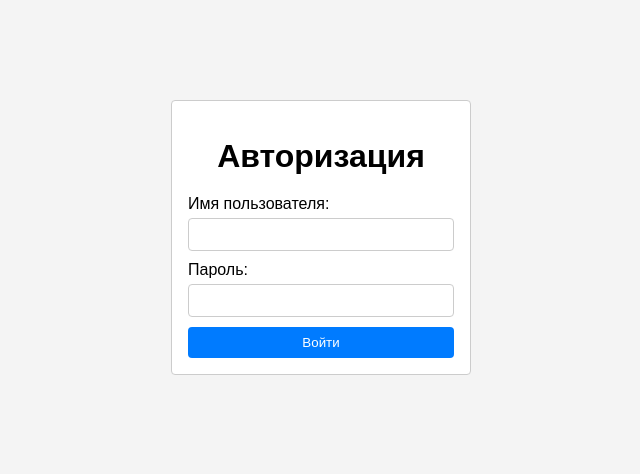
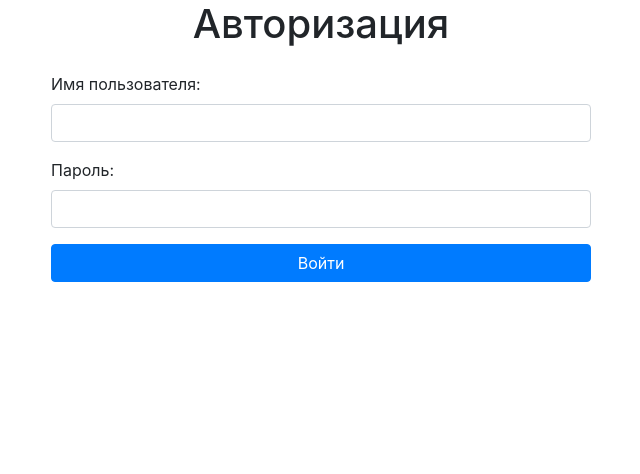
Before and after one commit to Goshansky/TestProject, a Flask app: page /login in a window 1280 px wide. Shown: the top 474 px of the page, without its empty margins (319-959 px from the left). Run offline with Flask 3, Linux system fonts and the light colour scheme; some libraries are stand-ins or nearby versions.

Commit message:
Проект готов!

```diff
--- a/app.py
+++ b/app.py
@@ -1,5 +1,4 @@
-from flask import Flask, render_template, request, redirect, url_for, session
-from pymongo import MongoClient
+from flask import Flask, render_template, request, redirect, url_for, session, flash
 from bson.objectid import ObjectId
 from UserModule import User
 from ClientModule import Client
@@ -15,7 +14,8 @@ client_manager = Client()
 @app.route('/')
 def home():
     if 'user_id' in session:
-        return render_template('index.html')
+        user_id = session['user_id']
+        return redirect(url_for('account', user_id=user_id))
     else:
         return redirect(url_for('show_login'))
 
@@ -35,10 +35,11 @@ def login():
         session['user_id'] = user['_id']
         return redirect(url_for('account', user_id=user['_id']))
     else:
-        return 'Invalid username or password'
+        flash('Неправильный логин или пароль')
+        return redirect(url_for('show_login'))
 
 
-@app.route('/logout')
+@app.route('/logout', methods=['POST'])
 def logout():
     if 'user_id' in session:
         session.pop('user_id')
@@ -54,7 +55,19 @@ def account(user_id):
         clients = client_manager.find({'responsible_full_name': user['full_name']})
         clients = list(clients)
         # Передаём информацию о клиенте в шаблон
-        return render_template('account.html', clients=clients)
+        return render_template('account.html', user=user, clients=clients)
+    else:
+        return redirect(url_for('show_login'))
+
+
+@app.route('/client/<client_id>/update_status', methods=['POST'])
+def update_client_status(client_id):
+    if 'user_id' in session:
+        user_id = session['user_id']
+        # Обновляем статус клиента
+        client_manager.update({'_id': ObjectId(client_id)}, {'status': str(request.form['status'])})
+        # Перенаправляем пользователя на страницу клиента
+        return redirect(url_for('account', user_id=user_id))
     else:
         return redirect(url_for('show_login'))
 
--- a/static/styles.css
+++ /dev/null
@@ -1,53 +0,0 @@
-* {
-    box-sizing: border-box;
-}
-
-body {
-    font-family: Arial, sans-serif;
-    background-color: #f4f4f4;
-    padding: 0;
-    margin: 0;
-}
-
-.container {
-    width: 300px;
-    padding: 16px;
-    background-color: white;
-    margin: 100px auto;
-    border: 1px solid #ccc;
-    border-radius: 4px;
-}
-
-h1 {
-    text-align: center;
-    margin-bottom: 20px;
-}
-
-label {
-    display: block;
-    margin-bottom: 5px;
-}
-
-input[type="text"],
-input[type="password"],
-input[type="date"] {
-    width: 100%;
-    padding: 8px;
-    border: 1px solid #ccc;
-    border-radius: 4px;
-    margin-bottom: 10px;
-}
-
-button {
-    width: 100%;
-    padding: 8px;
-    background-color: #007BFF;
-    color: white;
-    border: none;
-    border-radius: 4px;
-    cursor: pointer;
-}
-
-button:hover {
-    background-color: #0056b3;
-}
--- a/templates/login.html
+++ b/templates/login.html
@@ -3,21 +3,45 @@
 <head>
     <meta charset="UTF-8">
     <meta name="viewport" content="width=device-width, initial-scale=1.0">
-    <link rel="stylesheet" href="{{ url_for('static', filename='styles.css') }}">
+    <link rel="stylesheet" href="https://stackpath.bootstrapcdn.com/bootstrap/4.3.1/css/bootstrap.min.css">
+    {#    <link rel="stylesheet" href="{{ url_for('static', filename='login_style.css') }}">#}
     <title>Login</title>
 </head>
 <body>
-    <div class="container">
-        <h1>Авторизация</h1>
-        <form action="" method="post">
-            <label for="username">Имя пользователя:</label>
-            <input type="text" id="username" name="username" required>
 
-            <label for="password">Пароль:</label>
-            <input type="password" id="password" name="password" required>
+<div class="container">
+    <div class="row justify-content-center">
+        <div class="col-md-6">
+            <h1 class="text-center mb-4">Авторизация</h1>
+            <form action="" method="post">
+                <div class="form-group">
+                    <label for="username">Имя пользователя:</label>
+                    <input type="text" class="form-control" id="username" name="username" required>
+                </div>
+                <div class="form-group">
+                    <label for="password">Пароль:</label>
+                    <input type="password" class="form-control" id="password" name="password" required>
+                </div>
+                {% with messages = get_flashed_messages() %}
+                    {% if messages %}
+                        <div class="alert alert-danger" role="alert">
+                            <ul style="list-style-type: none; margin-bottom: 0;">
+                                {% for message in messages %}
+                                    <li>{{ message }}</li>
+                                {% endfor %}
+                            </ul>
+                        </div>
+                    {% endif %}
+                {% endwith %}
 
-            <button type="submit">Войти</button>
-        </form>
+                <button type="submit" class="btn btn-primary btn-block">Войти</button>
+            </form>
+        </div>
     </div>
+</div>
+
+<script src="https://code.jquery.com/jquery-3.3.1.slim.min.js"></script>
+<script src="https://cdnjs.cloudflare.com/ajax/libs/popper.js/1.14.7/umd/popper.min.js"></script>
+<script src="https://stackpath.bootstrapcdn.com/bootstrap/4.3.1/js/bootstrap.min.js"></script>
 </body>
 </html>
```
Also changed, not shown: ClientModule.py (+2 -18 lines), TableGenerate.py (+11 -8 lines), UserModule.py (+0 -18 lines), templates/account.html (+60 -10 lines), templates/index.html (deleted, +0 -12 lines), templates/registration.html (deleted, +0 -35 lines).
